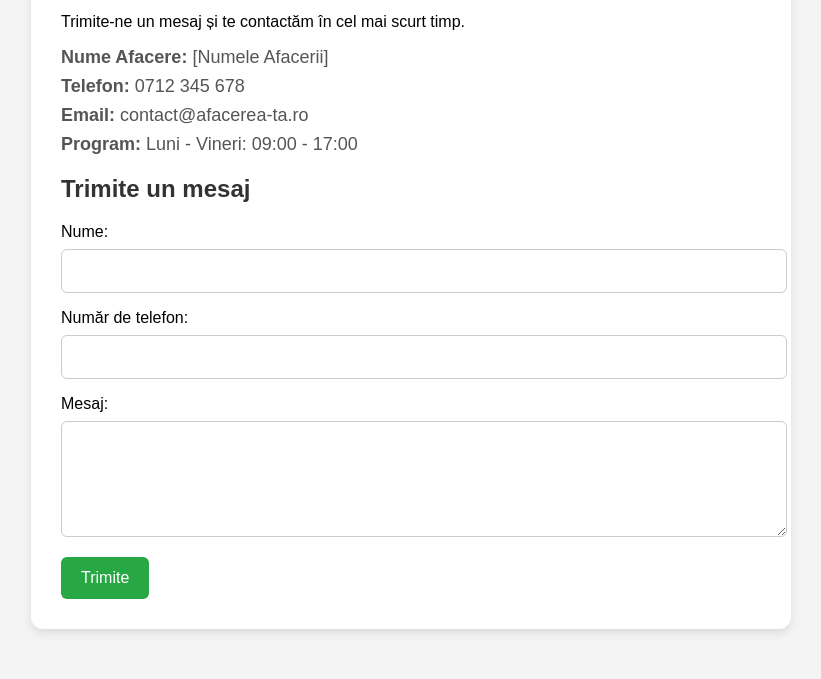
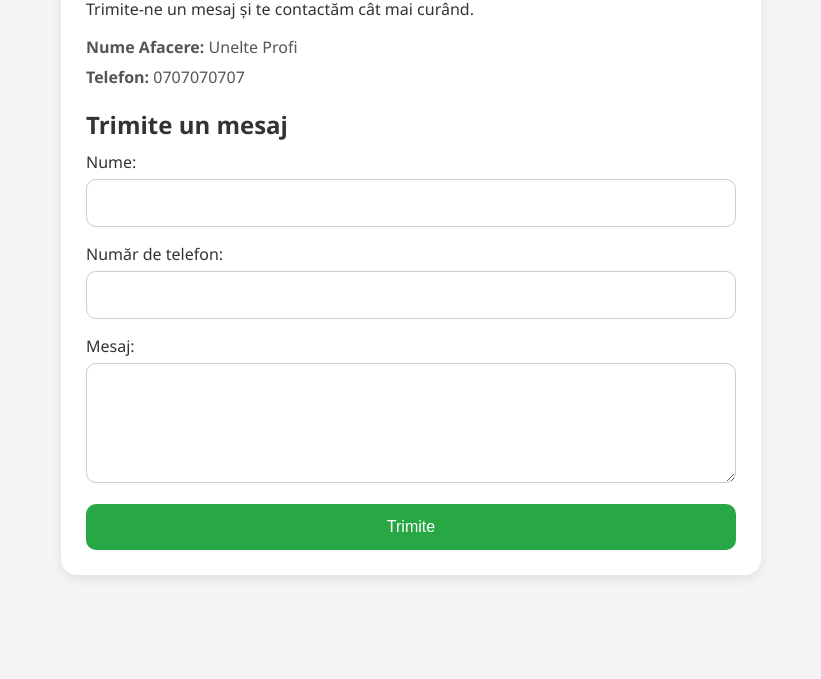
Before and after one commit to m1nt-lol/contact, a plain HTML site: page site.html in a window 1280 px wide. Shown: the part 147-826 px from the top of the page, without its empty margins (229-1050 px from the left). After the commit the page ends 800 px from the top, so only its background shows below. Drawn offline with Linux system fonts and the light colour scheme.

Commit message:
Update site.html

```diff
--- a/site.html
+++ b/site.html
@@ -1,81 +1,118 @@
 <!DOCTYPE html>
 <html lang="ro">
 <head>
-    <meta charset="UTF-8">
-    <meta name="viewport" content="width=device-width, initial-scale=1.0">
+    <meta charset="UTF-8" />
+    <meta name="viewport" content="width=device-width, initial-scale=1.0" />
     <title>Contact - [Numele Afacerii]</title>
     <style>
+        :root {
+            --green: #28a745;
+            --green-dark: #218838;
+            --text: #333;
+            --subtext: #555;
+            --bg: #f4f4f4;
+            --white: #fff;
+        }
+
+        * {
+            box-sizing: border-box;
+        }
+
         body {
-            font-family: Arial, sans-serif;
-            background-color: #f4f4f4;
+            font-family: "Segoe UI", sans-serif;
             margin: 0;
-            padding: 0;
+            background-color: var(--bg);
+            color: var(--text);
+            padding: 0 1rem;
         }
+
         .container {
             max-width: 700px;
-            margin: 50px auto;
-            background-color: white;
-            padding: 30px;
-            border-radius: 12px;
-            box-shadow: 0 4px 10px rgba(0,0,0,0.1);
+            margin: 40px auto;
+            background-color: var(--white);
+            padding: 25px;
+            border-radius: 16px;
+            box-shadow: 0 4px 12px rgba(0,0,0,0.08);
         }
+
         h1, h2 {
-            color: #333;
+            margin-bottom: 10px;
         }
+
         .contact-info p {
-            font-size: 18px;
-            color: #555;
+            font-size: 1rem;
+            color: var(--subtext);
             margin: 8px 0;
         }
-        form input, form textarea {
+
+        form input,
+        form textarea {
             width: 100%;
-            padding: 12px;
-            margin-top: 8px;
+            padding: 14px;
+            margin-top: 6px;
             margin-bottom: 16px;
             border: 1px solid #ccc;
-            border-radius: 6px;
-            font-size: 16px;
+            border-radius: 10px;
+            font-size: 1rem;
         }
+
         form button {
-            padding: 12px 20px;
-            background-color: #28a745;
-            color: white;
+            width: 100%;
+            padding: 14px;
+            background-color: var(--green);
+            color: var(--white);
             border: none;
-            border-radius: 6px;
+            border-radius: 10px;
+            font-size: 1rem;
             cursor: pointer;
-            font-size: 16px;
+            transition: background-color 0.3s ease;
         }
+
         form button:hover {
-            background-color: #218838;
+            background-color: var(--green-dark);
         }
+
         .success-message {
             display: none;
             margin-top: 20px;
-            color: green;
+            color: var(--green-dark);
             font-weight: bold;
+            text-align: center;
+        }
+
+        @media (max-width: 500px) {
+            .container {
+                padding: 20px 15px;
+            }
+
+            h1, h2 {
+                font-size: 1.4rem;
+            }
+
+            form input, form textarea {
+                font-size: 1rem;
+            }
         }
     </style>
 </head>
 <body>
     <div class="container">
         <h1>Contactează-ne</h1>
-        <p>Trimite-ne un mesaj și te contactăm în cel mai scurt timp.</p>
+        <p>Trimite-ne un mesaj și te contactăm cât mai curând.</p>
 
         <div class="contact-info">
-            <p><strong>Nume Afacere:</strong> [Numele Afacerii]</p>
-            <p><strong>Telefon:</strong> 0712 345 678</p>
-            <p><strong>Email:</strong> contact@afacerea-ta.ro</p>
-            <p><strong>Program:</strong> Luni - Vineri: 09:00 - 17:00</p>
+            <p><strong>Nume Afacere:</strong> Unelte Profi</p>
+            <p><strong>Telefon:</strong> 0707070707</p>
         </div>
 
         <div class="contact-form">
             <h2>Trimite un mesaj</h2>
             <form id="contactForm" action="https://formspree.io/f/xdkewbpe" method="POST">
                 <label for="nume">Nume:</label>
-                <input type="text" id="nume" name="nume" required>
+                <input type="text" id="nume" name="nume" required />
 
                 <label for="telefon">Număr de telefon:</label>
-                <input type="tel" id="telefon" name="telefon" required>
+                <input type="tel" id="telefon" name="telefon" required />
 
                 <label for="mesaj">Mesaj:</label>
                 <textarea id="mesaj" name="mesaj" rows="5" required></textarea>
@@ -87,25 +124,26 @@
     </div>
 
     <script>
-        // Afișează mesajul de confirmare fără reload
-        document.getElementById('contactForm').addEventListener('submit', function(e) {
+        document.getElementById("contactForm").addEventListener("submit", function (e) {
             e.preventDefault();
             const form = e.target;
             fetch(form.action, {
-                method: 'POST',
+                method: "POST",
                 body: new FormData(form),
                 headers: {
-                    'Accept': 'application/json'
-                }
-            }).then(response => {
+                    Accept: "application/json",
+                },
+            })
+            .then((response) => {
                 if (response.ok) {
                     form.reset();
-                    document.getElementById('successMessage').style.display = 'block';
+                    document.getElementById("successMessage").style.display = "block";
                 } else {
                     alert("Ceva n-a mers bine. Încearcă din nou.");
                 }
-            }).catch(error => {
-                alert("Eroare la trimitere. Verifică conexiunea.");
+            })
+            .catch(() => {
+                alert("Eroare de rețea. Încearcă mai târziu.");
             });
         });
     </script>
```
